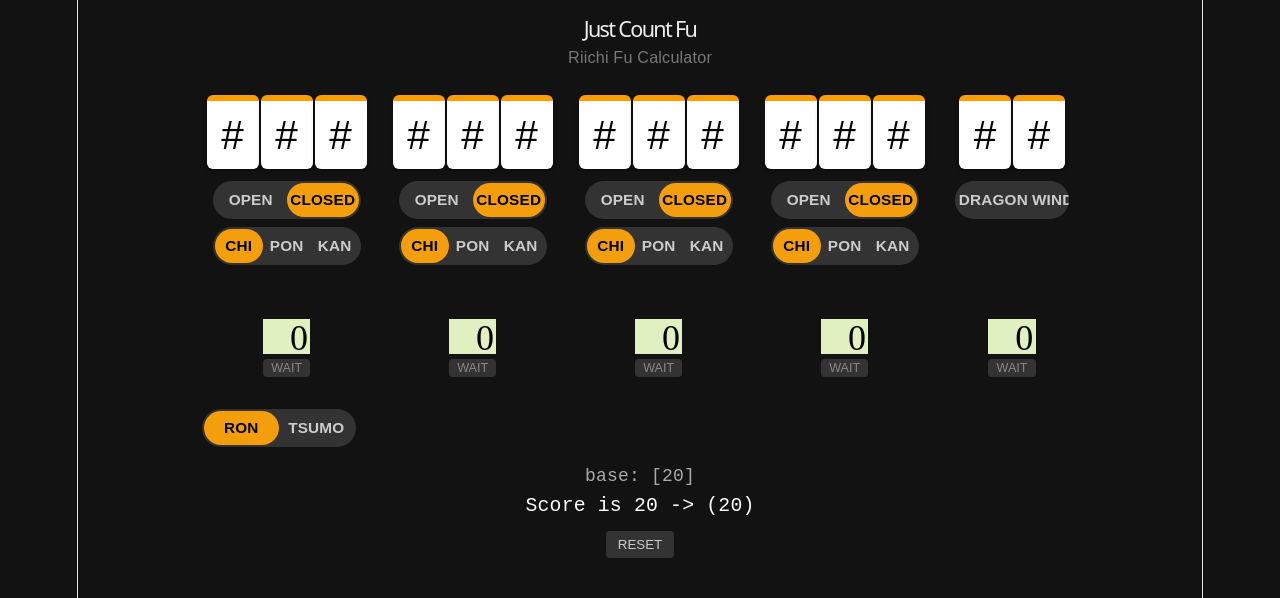
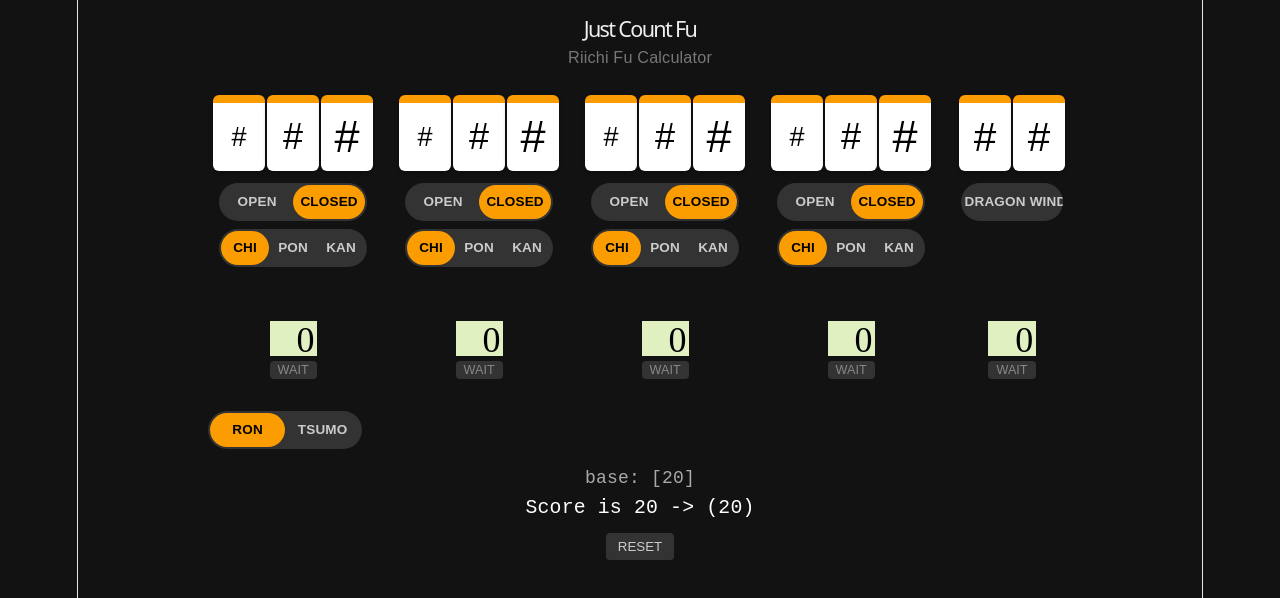
Before and after one commit to edm64/just-count-fu, a Svelte app in the folder just-count-fu/: page / in a window 1280 px wide. Shown: the top 598 px of the page. Built offline with nearby package versions, Linux system fonts and the light colour scheme; a web font is replaced by a local one.

Commit message:
added reset function, status visuals for open/closed tile groups + chi font scaling

```diff
--- a/just-count-fu/src/App.svelte
+++ b/just-count-fu/src/App.svelte
@@ -1,27 +1,22 @@
 <svelte:options runes={true} /* Don't accept legacy syntax */ />
 
 <script>
-  // Instantiate hand state
-  let melds = $state([
-    { type: "CHI", isSimple: true, isOpen: false, isWait: false },
-    { type: "CHI", isSimple: true, isOpen: false, isWait: false },
-    { type: "CHI", isSimple: true, isOpen: false, isWait: false },
-    { type: "CHI", isSimple: true, isOpen: false, isWait: false }
-  ]);
+  // initialize hand state
+  const defaultMelds = new Array(4).fill({ type: "CHI", isSimple: true, isOpen: false, isWait: false });
+  let melds = $state([ ...defaultMelds ]);
 
   let meldFu = $derived(melds.map((m) => calculateMeldFu(m.type, m.isSimple, m.isOpen)));
 
   // separate logic for pair value
-  let pair = $state({Dragon: false, Wind: false, Seat: false, Round: false});
+  const defaultPair = {Dragon: false, Wind: false, Seat: false, Round: false};
+  let pair = $state({ ...defaultPair });
   let pairFu = $derived((pair.Dragon ? 2:0) + (pair.Wind && pair.Seat ? 2:0) + (pair.Wind && pair.Round ? 2:0));
   let pairSymbol = $derived({0:"#", 2:"☆", 4:"★"}[pairFu]);
-  let pairIsWait = false;
+  let pairIsWait = $state(false);
 
   let isTsumo = $state(false);
   let base = $derived(20 + (isTsumo? 2:0) );
 
-  // Reactively tally up all your separate Fu calculations automatically
-  // let totalFu = $derived(calculateTotalFu(melds, false, pairIsWait, isTsumo));
   let totalFu = $derived(base + pairFu + meldFu.reduce((a,b)=>a+b,0));
 
   function calculateMeldFu(type, simple, open) {
@@ -30,6 +25,11 @@
     if (!simple) base *= 2;
     if (!open) base *= 2; // Double for closed sets
     return base;
+  }
+  function reset() {
+    melds = [ ...defaultMelds ];
+    pair = { ...defaultPair };
+    isTsumo = false;
   }
 </script>
 
@@ -44,7 +44,7 @@
     {#each melds as meld, index}
       <div class="card" class:active-wait={meld.isWait}>
         <!-- Tile Group Visualizer -->
-        <div class="tile-display">
+        <div class="tile-display" class:open={meld.isOpen} class:chi={meld.type==="CHI"}>
           <div class="tile">{meld.isSimple ? "#" : "☆"}</div>
           <div class="tile">{meld.isSimple ? "#" : "☆"}</div>
           <div class="tile">{meld.isSimple ? "#" : "☆"}</div>
@@ -125,7 +125,7 @@
     <div class="results">
       <p>base: [{totalFu}]</p>
       <p class="final-score">Score is {totalFu} -> ({Math.ceil(totalFu / 10.0) * 10 })</p>
-      <button class="reset-btn">RESET</button>
+      <button class="reset-btn" onclick={reset}>RESET</button>
     </div>
   </footer>
 </main>
@@ -134,7 +134,6 @@
   @font-face {
     font-family: 'Ubuntu Embedded';
     src: url('fonts/Ubuntu-Light.ttf') format('truetype');
-    /*font-weight: 300;*/
     font-style: normal;
   }
   @font-face {
@@ -151,9 +150,9 @@
   .board-layout {
     display: flex;
     flex-direction: row;       /* Force horizontal alignment by default */
-    flex-wrap: nowrap;           /* Safely wrap to the next line if the screen is too narrow */
-    justify-content: center;   /* Center the items horizontally on the screen */
-    gap: 16px;                 /* Clean spacing between the card groups */
+    flex-wrap: nowrap;         /* Keep entire hand on one line */
+    justify-content: center;   /* Center items together, horizontally on the screen */
+    gap: 16px;                 /* Spacing between the card groups */
     width: 100%;
     margin-bottom: 24px;
   }
@@ -184,7 +183,7 @@
     flex: 1;
     text-align: center;
     cursor: pointer;
-    font-size: 0.85rem;
+    font-size: 0.75rem;
     font-weight: bold;
   }
   .toggle-group span {
@@ -194,7 +193,7 @@
     color: #ccc;
   }
   .toggle-group input { display: none; }
-  .orange input:checked + span { background: #f59e0b; color: #000; }
+  .orange input:checked + span { background: #fb9c01; color: #000; }
   .white input:checked + span { background: #fff; color: #000; }
   .narrow { max-width: 150px; margin-bottom: 16px; }
 
@@ -212,10 +211,15 @@
     align-items: center;
     justify-content: center;
     font-size: 2.25rem;
-    /* font-weight: bold; */
-    border-top: 6px solid #fb9c01; /* Orange top border accents matching your app */
+    border-top: 8px solid #fb9c01; /* Yellow tile back peeking out, implying oblique perspective */
     box-shadow: 0 2px 4px rgba(0,0,0,0.3);
   }
+  /* oblique perspective, implies tile is face-up on table */
+  .open .tile { border-bottom: 8px solid #fb9c01; border-top: none; }
+  /* increasing font size for sequences */
+  .chi .tile:first-child { font-size: 1.5rem; }
+  .chi .tile             { font-size: 2rem; }
+  .chi .tile:last-child  { font-size: 2.5rem; }
 
   .lcd {
     font-family: 'LCD Segment';
```
